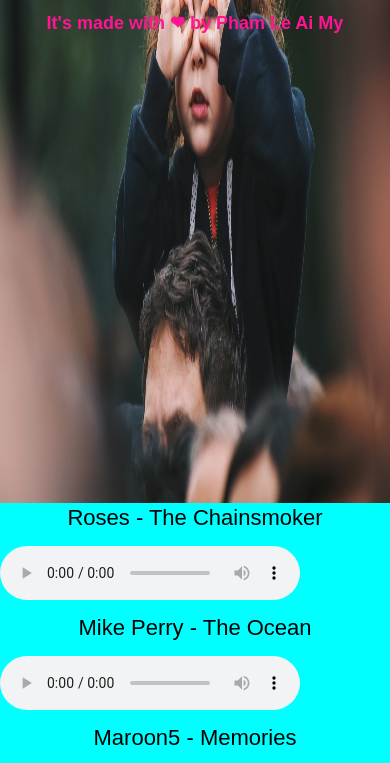
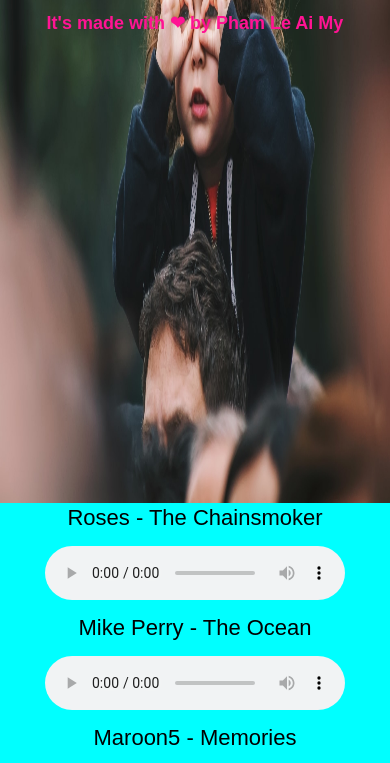
Before and after one commit to douchuis/first-client, a plain HTML site: page index.html in a window 390 px wide. Shown: the part 316-1079 px from the top of the page. Drawn offline with Linux system fonts and the light colour scheme; a web font is replaced by a local one.

Commit message:
Modify audio's position

```diff
--- a/css/index.css
+++ b/css/index.css
@@ -67,9 +67,6 @@ label {
   justify-self: center;
 }
 
-.audio {
-  background-color: cyan;
-}
 
 @media (max-width: 1366px){
   .images {
@@ -183,6 +180,10 @@ label {
     justify-self: center;
   }
 
+  .audio {
+    justify-self: center;
+  }
+
   .images {
     width: 100%;
     height: 640px;
```
